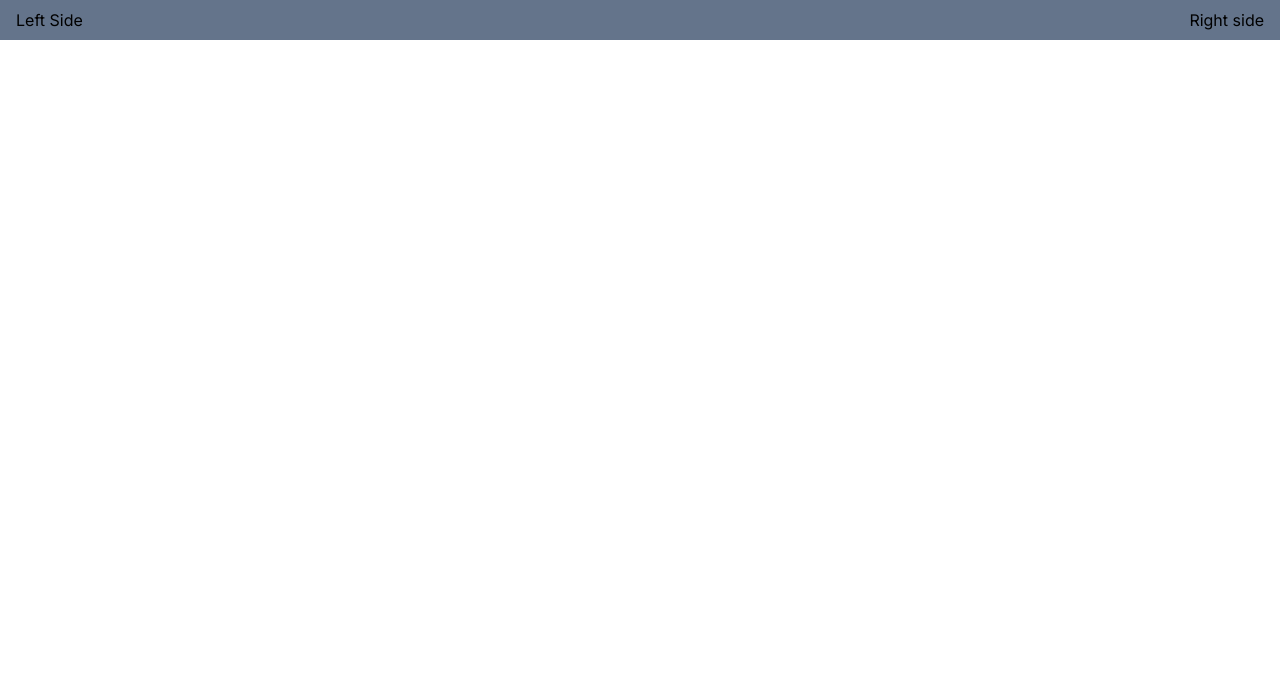
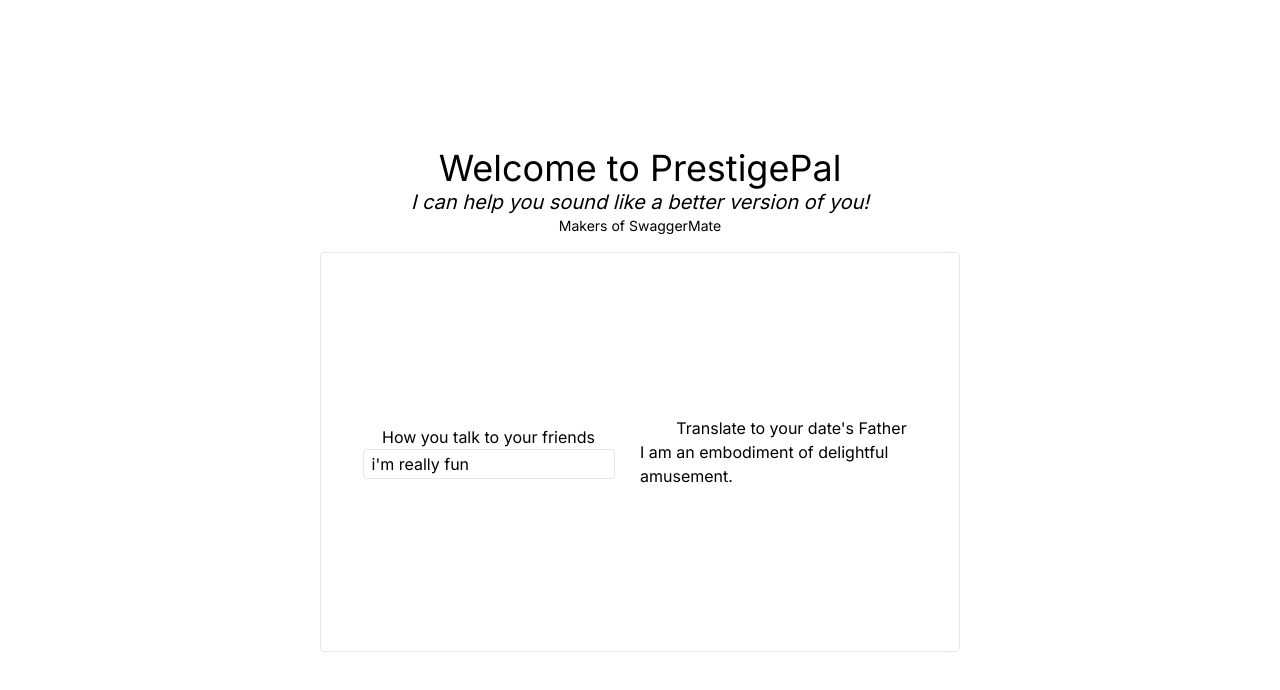
Before and after one commit to stizout/next-project, a Next.js app: page / in a window 1280 px wide. Shown: the top 690 px of the page. Built offline with nearby package versions, Linux system fonts and the light colour scheme.

Commit message:
finish initial landing page

```diff
--- /dev/null
+++ b/app/(auth)/layout.tsx
@@ -0,0 +1,7 @@
+interface AuthLayoutProps {
+    children: React.ReactNode
+  }
+
+  export default function AuthLayout({ children }: AuthLayoutProps) {
+    return <div className="min-h-screen">{children}</div>
+  }
--- /dev/null
+++ b/app/(auth)/login/page.tsx
@@ -0,0 +1,6 @@
+
+export default function login() {
+    return (
+      <div>login</div>
+    )
+  }
--- /dev/null
+++ b/app/(home)/layout.tsx
@@ -0,0 +1,25 @@
+import type { Metadata } from 'next'
+import { Inter } from 'next/font/google'
+import '../globals.css'
+import Header from '../components/header'
+
+const inter = Inter({ subsets: ['latin'] })
+interface RootLayoutProps {
+  children: React.ReactNode
+}
+
+export const metadata: Metadata = {
+  title: 'Create Next App',
+  description: 'Generated by create next app',
+}
+
+export default function RootLayout({children}:RootLayoutProps) {
+  return (
+    <html lang="en"style={{height: '100%'}}>
+      <body className={inter.className} style={{height: '100%'}}>
+        {/* <Header /> */}
+        {children}
+        </body>
+    </html>
+  )
+}
--- /dev/null
+++ b/app/(home)/page.tsx
@@ -0,0 +1,69 @@
+'use client'
+import { useEffect, useRef, useState } from 'react'
+import Header from '../components/header'
+
+const slides = [
+  <div key={1} className='flex items-center justify-between w-1/2 border rounded p-4 h-1/2'>
+    <div className='flex items-center flex-col w-1/2'>
+      How you talk to your friends
+    <form>
+    <input value={`i'm really fun`} onChange={()=> {}} className='border rounded px-2 h-[30px] hover:bg-gray-100 hover:border-red-700'/>
+    </form>
+    </div>
+    <div className='w-1/2 flex flex-col items-center'>
+      <p>Translate to your date&apos;s Father</p>
+      <p >I am an embodiment of delightful amusement.</p>
+    </div>
+  </div>,
+  <div key={1} className='flex items-center justify-between w-1/2 border rounded p-4'>
+  <div className='flex items-center flex-col w-1/2'>
+    How you talk to your friends
+  <form><input value={`i'm smart`} onChange={()=> {}} className='border rounded px-2 h-[30px] hover:bg-gray-100 hover:border-red-700'/></form>
+  </div>
+  <div className='w-1/2 flex flex-col items-center'>
+    Translate to your future boss
+    <p >I possess intellectual acumen.</p>
+  </div>
+</div>,
+  <div key={1} className='flex items-center justify-between w-1/2 border rounded p-4'>
+  <div className='flex items-center flex-col w-1/2'>
+  How you talk to your friends
+  <form><input value={`my bad`} onChange={()=> {}} className='border rounded px-2 h-[30px] hover:bg-gray-100 hover:border-red-700'/></form>
+  </div>
+  <div className='w-1/2 flex flex-col items-center'>
+    Translate to your wife
+    <p >I acknowledge my mistake and take responsibility for it.</p>
+  </div>
+</div>,
+]
+
+export default function Home() {
+  const [index, setIndex] = useState(0)
+  const counterRef = useRef(0);
+  let timer = useRef<any>(null)
+  useEffect(() => {
+    counterRef.current = index;
+  })
+  useEffect(() => {
+     timer.current = setInterval(() => {
+      if(counterRef.current < 2) {
+        setIndex(counterRef.current + 1)
+      } else {
+        setIndex(0)
+      }
+    }, 10000)
+
+    return () => {
+      clearInterval(timer.current)
+    }
+  }, [])
+
+  return (
+    <main className="flex h-full flex-col items-center justify-center bg-white text-black">
+      <h1 className='text-4xl'>Welcome to PrestigePal</h1>
+      <p className='italic text-xl'>I can help you sound like a better version of you!</p>
+      <p className='text-sm mb-4'>Makers of SwaggerMate</p>
+      {slides[index]}
+    </main>
+  )
+}
--- a/app/components/header.tsx
+++ b/app/components/header.tsx
@@ -1,13 +1,7 @@
+import React from 'react'
 
 export default function header() {
   return (
-    <div className="flex justify-between align-middle bg-slate-500 w-full px-4 py-2">
-        <div>
-            Left Side
-        </div>
-        <div>
-            Right side
-        </div>
-    </div>
+    <div>header</div>
   )
 }
--- a/app/layout.tsx
+++ /dev/null
@@ -1,22 +0,0 @@
-import type { Metadata } from 'next'
-import { Inter } from 'next/font/google'
-import './globals.css'
-
-const inter = Inter({ subsets: ['latin'] })
-
-export const metadata: Metadata = {
-  title: 'Create Next App',
-  description: 'Generated by create next app',
-}
-
-export default function RootLayout({
-  children,
-}: {
-  children: React.ReactNode
-}) {
-  return (
-    <html lang="en">
-      <body className={inter.className}>{children}</body>
-    </html>
-  )
-}
--- a/app/page.tsx
+++ /dev/null
@@ -1,9 +0,0 @@
-import Header from './components/header'
-
-export default function Home() {
-  return (
-    <main className="flex min-h-screen flex-col items-center justify-between bg-white">
-      <Header />
-    </main>
-  )
-}
```
